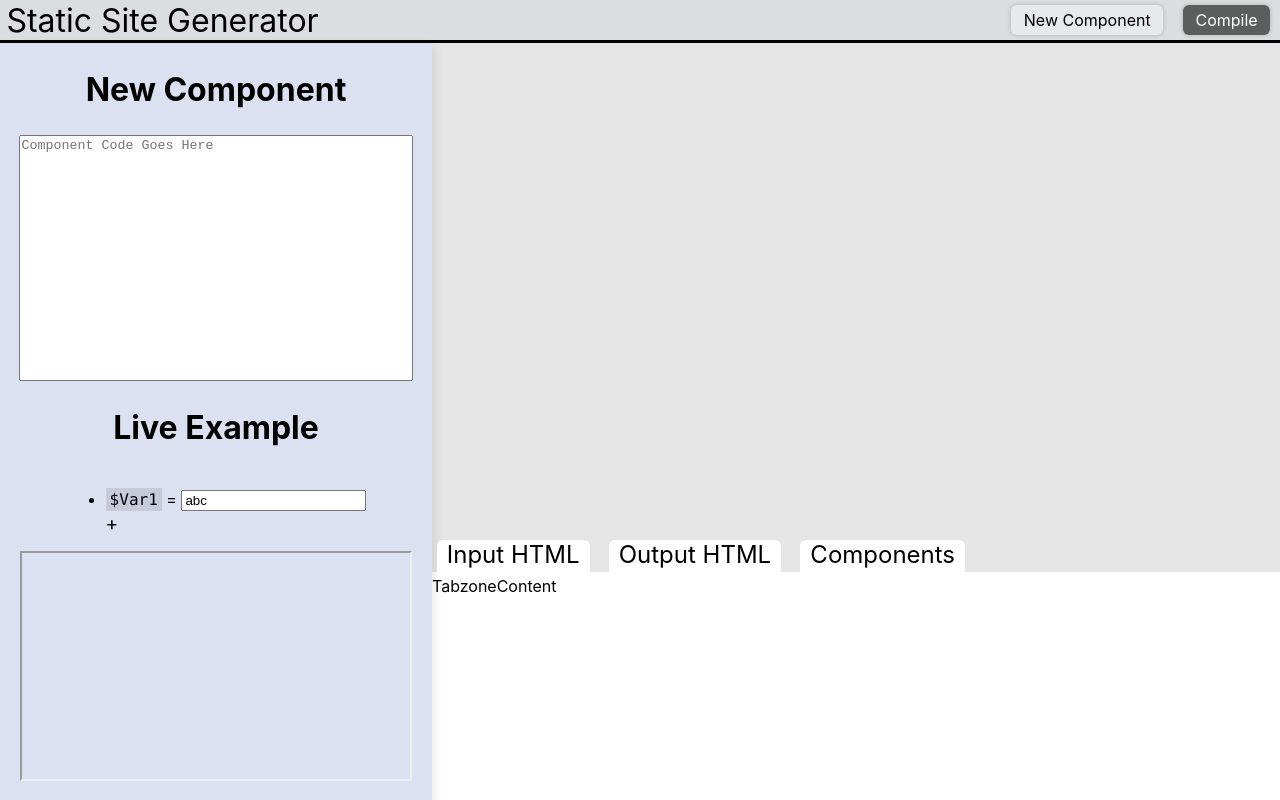
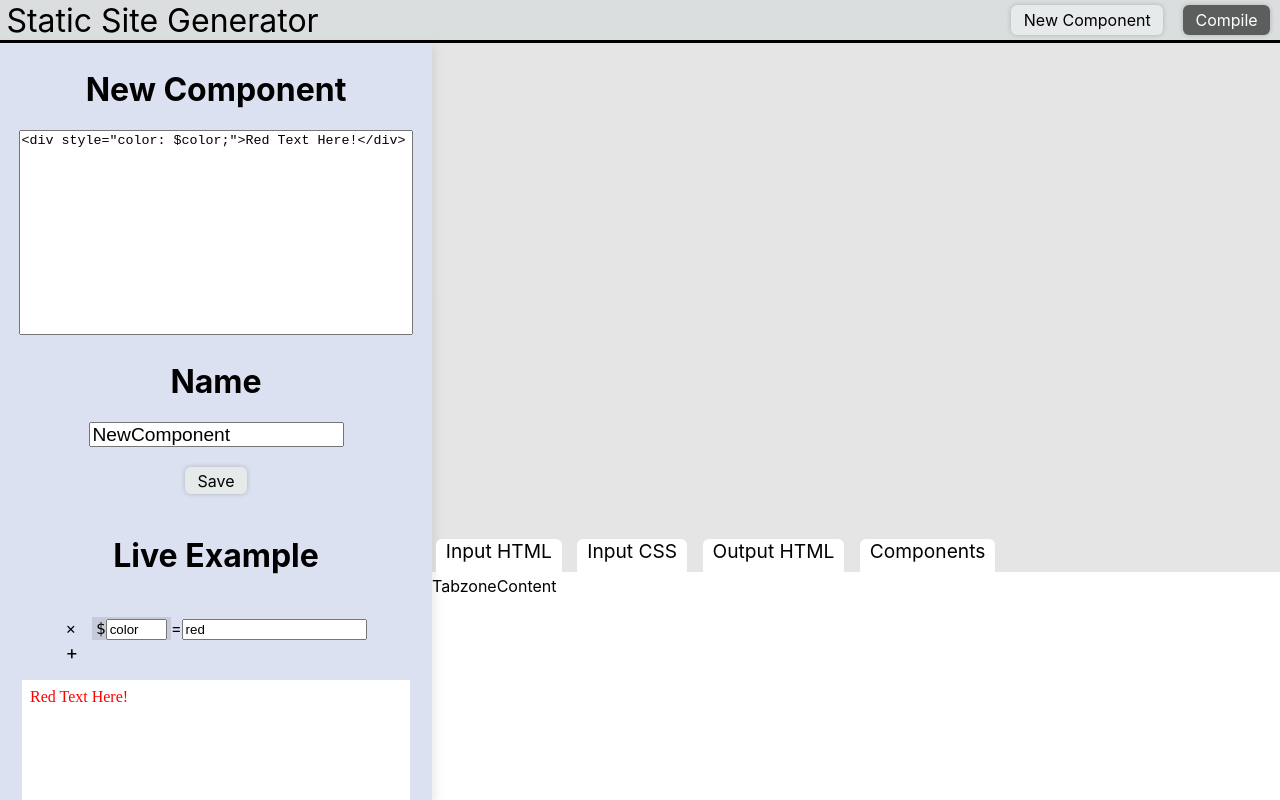
Before and after one commit to NateLevin1/Static-Site-Generator, a React (Create React App) app: page / in a window 1280 px wide. Built offline with nearby package versions, Linux system fonts and the light colour scheme.

Commit message:
✨ Add working sidebar

```diff
--- a/src/components/Main/Tabzone/Tab/Tab.css
+++ b/src/components/Main/Tabzone/Tab/Tab.css
@@ -3,7 +3,7 @@
     display: inline-block;
     margin-right:0.6em;
     margin-left: 0.2em;
-    font-size: 1.5em;
+    font-size: 1.2em;
     background-color: white;
     border-radius:6px;
     padding: 0 10px;
--- a/src/components/Main/Tabzone/Tabzone.tsx
+++ b/src/components/Main/Tabzone/Tabzone.tsx
@@ -9,6 +9,7 @@ class Tabzone extends React.Component<{}, {}> {
             <div className="Tabzone">
                 <div className="Tabzone-tabs">
                     <Tab content="Input HTML"/>
+                    <Tab content="Input CSS"/>
                     <Tab content="Output HTML"/>
                     <Tab content="Components"/>
                 </div>
--- a/src/components/Sidebar/Example/Example.css
+++ b/src/components/Sidebar/Example/Example.css
@@ -1,11 +1,14 @@
-.live-example {
-    width:90%;
-    height:70%;
-}
 .Example {
-    height:50%;
     width:100%;
     display: flex;
     align-items: center;
     flex-direction: column;
+    margin-top:1em;
 }
+.live-example {
+    width:90%;
+    height:100%;
+    margin-bottom: 1em;
+    border: none;
+    background-color: white;
+}
--- a/src/components/Sidebar/Example/Example.tsx
+++ b/src/components/Sidebar/Example/Example.tsx
@@ -4,13 +4,56 @@ import Title from "../Title/Title";
 import PropSelector from "./PropSelector/PropSelector";
 
 
-class Example extends React.Component<{}, {}> {
+class Example extends React.Component<{componentScript: string, frameSrc: string}, {items: Array<{name: string, content: string}>}> {
+    constructor(props: {componentScript: string, frameSrc: string}) {
+        super(props);
+        this.state = {
+            items:[{name:"color", "content":"red"}]
+        }
+    }
+    onAdd = ()=>{
+        let newItems = this.state.items;
+        if(!this.state.items[this.state.items.length - 1] || (this.state.items[this.state.items.length - 1].name !== "")) {
+            newItems.push({name:"", "content":""});
+            this.setState({items: newItems});
+        }
+    }
+    onNameChange = (newVal: string, oldVal: string)=>{
+        const indexOfChanged = this.state.items.indexOf(this.state.items.filter((obj: {name: string, content: string})=>{ return obj.name === oldVal; })[0]);
+        let fixed = this.state.items;
+        fixed[indexOfChanged] = {name: newVal, content: fixed[indexOfChanged].content};
+        this.setState({items: fixed});
+    }
+    onContentChange = (newVal: string, name: string)=>{
+        const indexOfChanged = this.state.items.indexOf(this.state.items.filter((obj: {name: string})=>{ return obj.name === name; })[0]);
+        let fixed = this.state.items;
+        fixed[indexOfChanged] = {name: name, content: newVal};
+        this.setState({items: fixed});
+    }
+    onRemove = (name: string)=>{
+        const indexOfChanged = this.state.items.indexOf(this.state.items.filter((obj: {name: string})=>{ return obj.name === name; })[0]);
+        let fixed = this.state.items;
+        fixed.splice(indexOfChanged, 1);
+        // Below is horrible practice but all I could get to work
+        this.setState({items: []});
+        setTimeout(()=>{
+            this.setState({items: fixed});
+        }, 0);
+    }
+    getAdjustedSrc = ()=>{
+        let val = this.props.frameSrc;
+        const items = this.state.items;
+        items.forEach((obj: {name: string, content: string})=>{
+            val = val.replace(new RegExp("\\$"+obj.name, "g"), obj.content);
+        });
+        return val;
+    };
     render() {
         return (
             <div className="Example">
                 <Title content="Live Example"/>
-                <PropSelector />
-                <iframe className="live-example" title="live"></iframe>
+                <PropSelector onAdd={this.onAdd} onNameChange={this.onNameChange} onRemove={this.onRemove} onContentChange={this.onContentChange} items={this.state.items}/>
+                <iframe className="live-example" title="live" srcDoc={this.getAdjustedSrc()}></iframe>
             </div>
         )
     }
--- a/src/components/Sidebar/Example/PropSelector/AddProp/AddProp.tsx
+++ b/src/components/Sidebar/Example/PropSelector/AddProp/AddProp.tsx
@@ -1,10 +1,13 @@
 import React from 'react';
 import './AddProp.css';
 
-class AddProp extends React.Component<{}, {}> {
+class AddProp extends React.Component<{onClick: Function}, {}> {
+    handleClick = ()=>{
+        this.props.onClick();
+    }
     render() {
         return (
-            <div className="AddProp unselectable">
+            <div className="AddProp unselectable" onClick={this.handleClick}>
                 +
             </div>
         )
--- a/src/components/Sidebar/Example/PropSelector/PropItem/PropItem.css
+++ b/src/components/Sidebar/Example/PropSelector/PropItem/PropItem.css
@@ -2,3 +2,11 @@ code.PropItem {
     background-color: rgba(0,0,0,0.1);
     padding: 2px 4px;
 }
+.PropItemName {
+    width:4em;
+}
+span.PropItem {
+    display: inline-block;
+    margin-right:1em;
+    cursor: pointer;
+}
--- a/src/components/Sidebar/Example/PropSelector/PropItem/PropItem.tsx
+++ b/src/components/Sidebar/Example/PropSelector/PropItem/PropItem.tsx
@@ -1,11 +1,35 @@
-import React from 'react';
+import React, { ChangeEvent } from 'react';
 import './PropItem.css';
 
-class PropItem extends React.Component<{default?: string, defaultContent?: string}, {}> {
+class PropItem extends React.Component<{name?: string, content?: string, onNameChange: (newValue: string, oldValue: string)=>void, onContentChange: (newValue: string, name: string)=>void, onRemove: (name:string)=>void}, {name:string}> {
+    constructor(props: {name: string, content?: string, onNameChange: (newValue: string, oldValue: string)=>void, onContentChange: (newValue: string, name: string)=>void, onRemove: (name:string)=>void}) {
+        super(props);
+        this.state = {
+            name: props.name
+        }
+    }
+    changeHandler = (e: ChangeEvent)=>{
+        const target = e.target as HTMLInputElement;
+        const val = target.value;
+        if(target.classList.contains("PropItemName")) {
+            this.props.onNameChange(val, this.state.name);
+            this.setState({name: val});
+        } else {
+            this.props.onContentChange(val, this.state.name);
+        }
+    }
+    removeHandler = ()=>{
+        this.props.onRemove(this.state.name);
+    }
     render() {
         return (
             <li className="PropItem">
-                <code className="PropItem">${this.props.default}</code> = <input defaultValue={this.props.defaultContent} />
+                <span className="PropItem" onClick={this.removeHandler}>×</span>
+                <code className="PropItem">$
+                    <input defaultValue={this.props.name} className="PropItemName" onChange={this.changeHandler}/>
+                </code>
+                =
+                <input defaultValue={this.props.content} onChange={this.changeHandler}/>
             </li>
         )
     }
--- a/src/components/Sidebar/Example/PropSelector/PropSelector.css
+++ b/src/components/Sidebar/Example/PropSelector/PropSelector.css
@@ -1,3 +1,5 @@
-PropSelector {
-    width:100%;
+.PropSelector {
+    /* width:100%; */
+    list-style: none;
+    padding-left: 0;
 }
--- a/src/components/Sidebar/Example/PropSelector/PropSelector.tsx
+++ b/src/components/Sidebar/Example/PropSelector/PropSelector.tsx
@@ -4,12 +4,26 @@ import PropItem from "./PropItem/PropItem";
 import AddProp from './AddProp/AddProp';
 
 
-class PropSelector extends React.Component<{}, {}> {
+class PropSelector extends React.Component<{onAdd: Function, onNameChange: (newVal: string, oldVal: string)=>void, onContentChange: (newVal: string, name: string)=>void, onRemove: (name: string)=>void, items: Array<{name: string, content: string}>}, {}> {
+    addProp = ()=>{
+        this.props.onAdd();
+    }
+    nameChangeHandler = (newVal: string, oldVal: string)=>{
+        this.props.onNameChange(newVal, oldVal);
+    }
+    contentChangeHandler = (newVal: string, name: string)=>{
+        this.props.onContentChange(newVal, name);
+    }
+    removeHandler = (name: string)=>{
+        this.props.onRemove(name);
+    }
     render() {
         return (
             <ul className="PropSelector">
-                <PropItem default="Var1" defaultContent="abc"/>
-                <AddProp />
+                {this.props.items.map((item: {name: string, content: string}, index: number)=>{
+                    return <PropItem key={index.toString()/**<- This is bad practice but also the only thing that works */} name={item.name} content={item.content} onNameChange={this.nameChangeHandler} onContentChange={this.contentChangeHandler} onRemove={this.removeHandler} />
+                })}
+                <AddProp onClick={this.addProp}/>
             </ul>
         )
     }
--- a/src/components/Sidebar/Sidebar.css
+++ b/src/components/Sidebar/Sidebar.css
@@ -1,5 +1,5 @@
 .Sidebar {
-    height:100%;
+    height:calc(100% - 2.5em);
     position: fixed;
     top:calc(2.5em + 3px);
     left:0;
@@ -10,8 +10,16 @@
     flex-direction: column;
     box-shadow: 2px 2px 10px rgba(0,0,0,0.1);
     max-width: 27em;
+    overflow-y: auto;
 }
-.code, .live-example {
+.Sidebar > * {
+    min-height:0;
+}
+.code {
     width:90%;
     height:30%;
 }
+.name-input {
+    font-size:1.2em;
+    margin-bottom: 1em;
+}
--- a/src/components/Sidebar/Sidebar.tsx
+++ b/src/components/Sidebar/Sidebar.tsx
@@ -1,16 +1,39 @@
-import React from 'react';
+import React, { ChangeEvent, createRef, RefObject } from 'react';
 import './Sidebar.css';
 import Title from "./Title/Title";
 import Example from "./Example/Example";
+import Button from "../Topbar/Button/Button";
 
 
-class Sidebar extends React.Component {
+class Sidebar extends React.Component<{},{componentScript: string, frameSrc: string}> {
+  textarea: RefObject<HTMLTextAreaElement>;
+  name: RefObject<HTMLInputElement>;
+  constructor(props: object) {
+    super(props);
+    this.state = {
+      componentScript: "<div style=\"color: $color;\">Red Text Here!</div>",
+      frameSrc: "<div style=\"color: $color;\">Red Text Here!</div>"
+    }
+    this.textarea = createRef<HTMLTextAreaElement>();
+    this.name = createRef<HTMLInputElement>();
+  }
+  updateExample = (e: ChangeEvent)=>{
+    const target = e.target as HTMLTextAreaElement;
+    let val = target.value;
+    this.setState({frameSrc: val});
+  }
+  save = ()=>{
+    console.log("Saving\n"+this.name.current?.value+"\n"+this.textarea.current?.value);
+  }
   render() {
     return (
       <aside className="Sidebar">
         <Title content="New Component"/>
-        <textarea placeholder="Component Code Goes Here" className="code" style={{resize: "none"}}></textarea>
-        <Example />
+        <textarea placeholder="Component Code Goes Here" defaultValue={this.state.componentScript} onChange={this.updateExample} className="code" style={{resize: "none"}} ref={this.textarea}></textarea>
+        <Title content="Name" />
+        <input placeholder="NameHere" defaultValue="NewComponent" className="name-input" ref={this.name}/>
+        <Button content="Save" onClick={this.save} className="sidebar-save"/>
+        <Example componentScript={this.state.componentScript} frameSrc={this.state.frameSrc}/>
       </aside>
     )
   }
--- a/src/components/Topbar/Button/Button.tsx
+++ b/src/components/Topbar/Button/Button.tsx
@@ -1,10 +1,13 @@
 import React from 'react';
 import './Button.css';
 
-class Button extends React.Component<{content: string, bg?: string, color?: string}, {}> {
+class Button extends React.Component<{content: string, bg?: string, color?: string, onClick?: Function, className?:string}, {}> {
+    click = ()=>{
+        this.props.onClick?.();
+    }
     render() {
         return (
-            <div className="Button unselectable" style={{backgroundColor: this.props.bg, color: this.props.color}}>
+            <div className={"Button unselectable "+this.props.className} style={{backgroundColor: this.props.bg, color: this.props.color}} onClick={this.click}>
                 {this.props.content}
             </div>
         )
```
